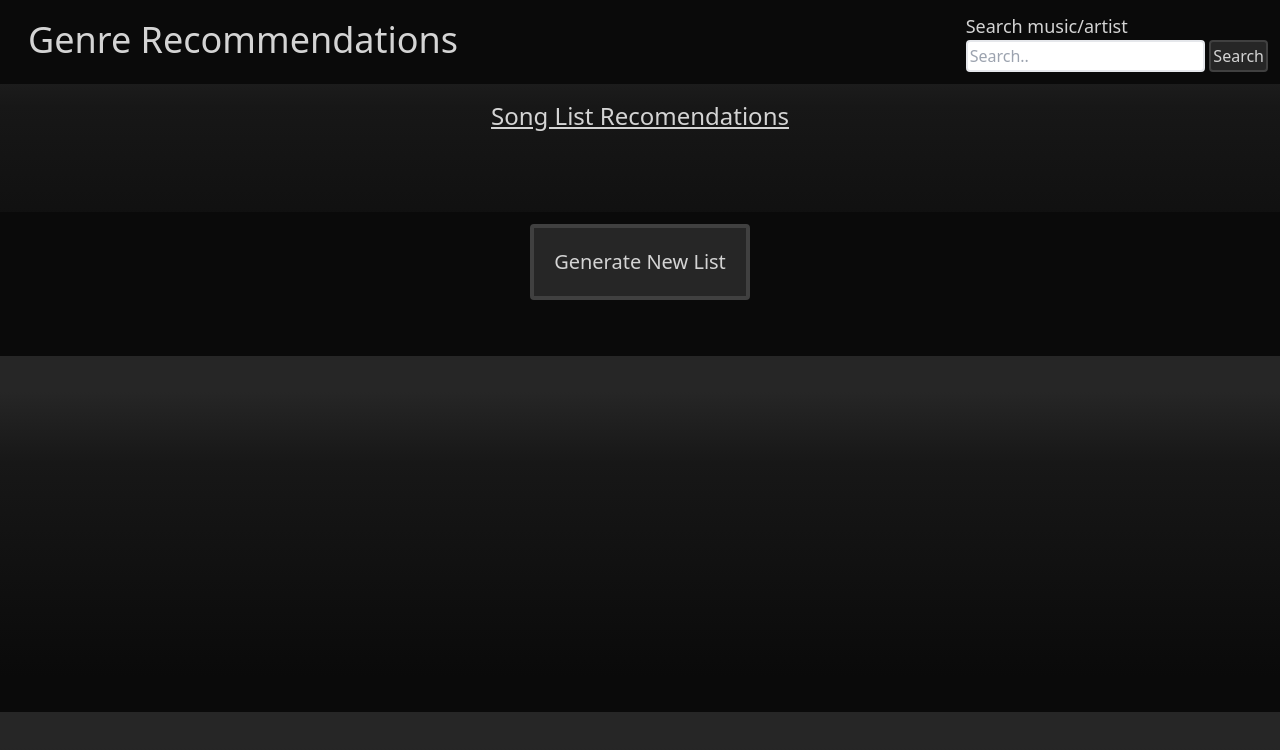
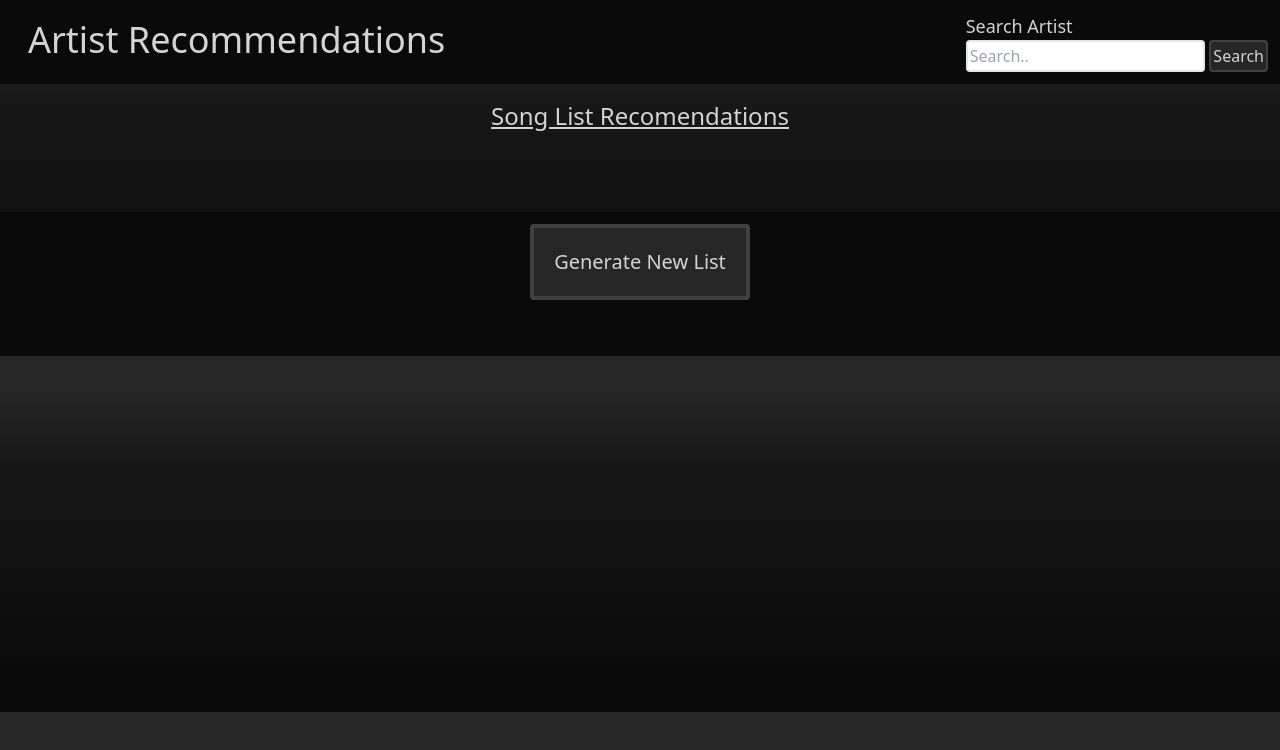
Before and after one commit to krezket/song-identifier, a website: page search.html in a window 1280 px wide. Drawn offline with nearby package versions, Linux system fonts and the light colour scheme; no server answers.

Commit message:
changed titles

```diff
--- a/search.html
+++ b/search.html
@@ -4,16 +4,16 @@
 <head>
     <meta charset="UTF-8" />
     <meta name="viewport" content="width=device-width, initial-scale=1.0" />
-    <title>song identifier</title>
+    <title>Results | Artist Recommendations</title>
     <script src="https://cdn.tailwindcss.com"></script>
 </head>
 
 <body class="font-sans text-neutral-300 bg-gradient-to-b from-neutral-800 from-10% via-neutral-900 via-30% to-neutral-950 to-90%"">
     <header>
 			<div class="flex justify-between p-3 bg-neutral-950">
-				<h1 class="text-4xl p-2 pl-20 -ml-16 font-medium">Genre Recommendations</h1>
+				<h1 class="text-4xl p-2 pl-20 -ml-16 font-medium">Artist Recommendations</h1>
         <form class="nav text-lg" id="form">
-          <h2>Search music/artist</h2>
+          <h2>Search Artist</h2>
           <input class="outline-none text-neutral-950 text-base p-0.5 rounded border-2 hover:border-blue-500" id="text-input" type="text" placeholder="Search..">
           <button class="border-2 text-base p-0.5 rounded border-neutral-700 bg-neutral-800 hover:brightness-105">Search</button>
         </form>
```
Also changed, not shown: index.html (+2 -2 lines).
